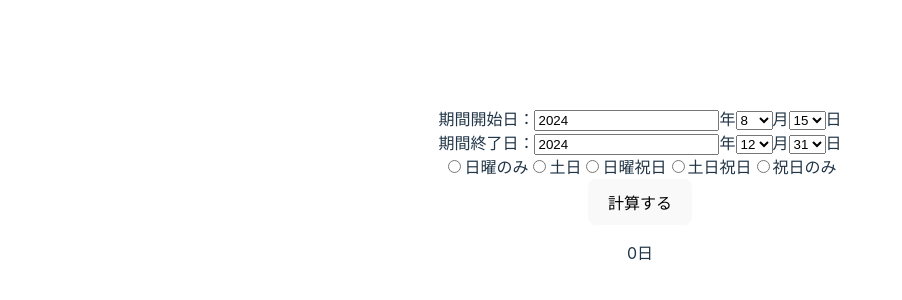
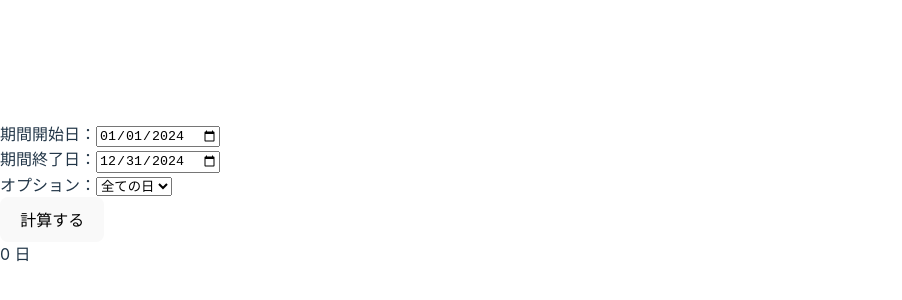
Before and after one commit to mimihokuro/holiday-calculation, a React (Vite) app: page / in a window 1280 px wide. Shown: the part 206-506 px from the top of the page, without its empty margins (0-902 px from the left). Built offline with nearby package versions, Linux system fonts and the light colour scheme.

Commit message:
🎨 ChatGPTを使ってロジックを再形成

```diff
--- a/src/App.jsx
+++ b/src/App.jsx
@@ -1,88 +1,99 @@
 import { useState } from "react";
-import "./App.css";
-import SelectDate from "./components/SelectDate";
-import SelectOptions from "./components/SelectOptions";
 
-const OPTIONS = [
-  {
-    id: 1,
-    content: "日曜のみ",
-  },
-  {
-    id: 2,
-    content: "土日",
-  },
-  {
-    id: 3,
-    content: "日曜祝日",
-  },
-  {
-    id: 4,
-    content: "土日祝日",
-  },
-  {
-    id: 5,
-    content: "祝日のみ",
-  },
-];
+const DateCalculator = () => {
+  const isHoliday = async (date) => {
+    try {
+      const response = await fetch(
+        "https://holidays-jp.github.io/api/v1/date.json"
+      );
+      if (!response.ok) {
+        throw new Error("Error");
+      }
+      const nationalHolidays = await response.json();
+      return Object.keys(nationalHolidays).includes(
+        date.toISOString().split("T")[0]
+      );
+    } catch (error) {
+      console.log(error);
+    }
+  };
 
-function App() {
-  const [holidays, setHolidays] = useState(0);
-  const [selectedOption, setSelectedOption] = useState(null);
   const today = new Date();
 
-  const [startDate, setStartDate] = useState({
-    year: today.getFullYear(),
-    month: today.getMonth() + 1,
-    date: today.getDate(),
-  });
+  const [startDate, setStartDate] = useState(`${today.getFullYear()}-01-01`);
 
-  const [endDate, setEndDate] = useState({
-    year: today.getFullYear(),
-    month: 12,
-    date: 31,
-  });
+  const [endDate, setEndDate] = useState(`${today.getFullYear()}-12-31`);
+  const [option, setOption] = useState("all");
+  const [days, setDays] = useState(0);
 
-  const handleCalculate = () => {
-    setHolidays(0);
-    const formatChangeStartDay = new Date(
-      `${startDate.year}/${startDate.month}/${startDate.date}`
-    );
+  const calculateDays = async () => {
+    let start = new Date(startDate);
+    let end = new Date(endDate);
 
-    const formatChangeEndDay = new Date(
-      `${endDate.year}/${endDate.month}/${endDate.date}`
-    );
+    let count = 0;
 
-    let countHoliday = 0;
+    while (start <= end) {
+      const dayOfWeek = start.getDay();
 
-    while (formatChangeStartDay <= formatChangeEndDay) {
-      const dayOfWeek = formatChangeStartDay.getDay();
-      if (
-        (selectedOption === 1 && dayOfWeek === 0) ||
-        (selectedOption === 2 && (dayOfWeek === 0 || dayOfWeek === 6))
+      if (option === "sundays" && dayOfWeek === 0) {
+        count++;
+      } else if (
+        option === "weekends" &&
+        (dayOfWeek === 0 || dayOfWeek === 6)
       ) {
-        countHoliday++;
+        count++;
+      } else if (option === "holidays" && (await isHoliday(start))) {
+        count++;
+      } else if (
+        option === "weekends_holidays" &&
+        (dayOfWeek === 0 || dayOfWeek === 6 || (await isHoliday(start)))
+      ) {
+        count++;
+      } else if (option === "holidays_only" && (await isHoliday(start))) {
+        count++;
+      } else if (option === "all") {
+        count++;
       }
-      formatChangeStartDay.setDate(formatChangeStartDay.getDate() + 1);
+
+      start.setDate(start.getDate() + 1);
     }
-    setHolidays(countHoliday);
+
+    setDays(count);
   };
 
   return (
-    <>
+    <div>
       <div>
-        <span>期間開始日：</span>
-        <SelectDate dateData={startDate} setDateData={setStartDate} />
+        <label>期間開始日：</label>
+        <input
+          type="date"
+          value={startDate}
+          onChange={(e) => setStartDate(e.target.value)}
+        />
       </div>
       <div>
-        <span>期間終了日：</span>
-        <SelectDate dateData={endDate} setDateData={setEndDate} />
+        <label>期間終了日：</label>
+        <input
+          type="date"
+          value={endDate}
+          onChange={(e) => setEndDate(e.target.value)}
+        />
       </div>
-      <SelectOptions options={OPTIONS} handleOption={setSelectedOption} />
-      <button onClick={handleCalculate}>計算する</button>
-      <p>{holidays < 0 ? "期間を正しく選んでください" : `${holidays}日`}</p>
-    </>
+      <div>
+        <label>オプション：</label>
+        <select value={option} onChange={(e) => setOption(e.target.value)}>
+          <option value="sundays">日曜のみ</option>
+          <option value="weekends">土日</option>
+          <option value="holidays">日曜祝日</option>
+          <option value="weekends_holidays">土日祝日</option>
+          <option value="holidays_only">祝日のみ</option>
+          <option value="all">全ての日</option>
+        </select>
+      </div>
+      <button onClick={calculateDays}>計算する</button>
+      <div>{days} 日</div>
+    </div>
   );
-}
+};
 
-export default App;
+export default DateCalculator;
```
